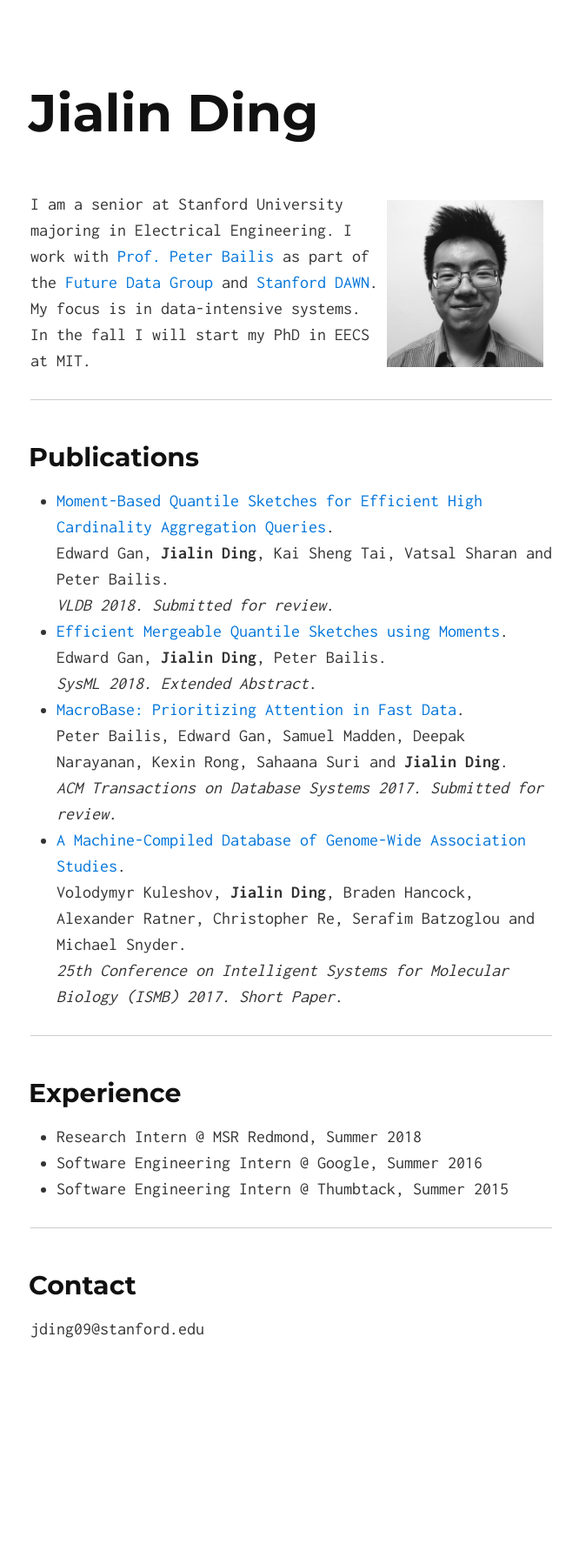
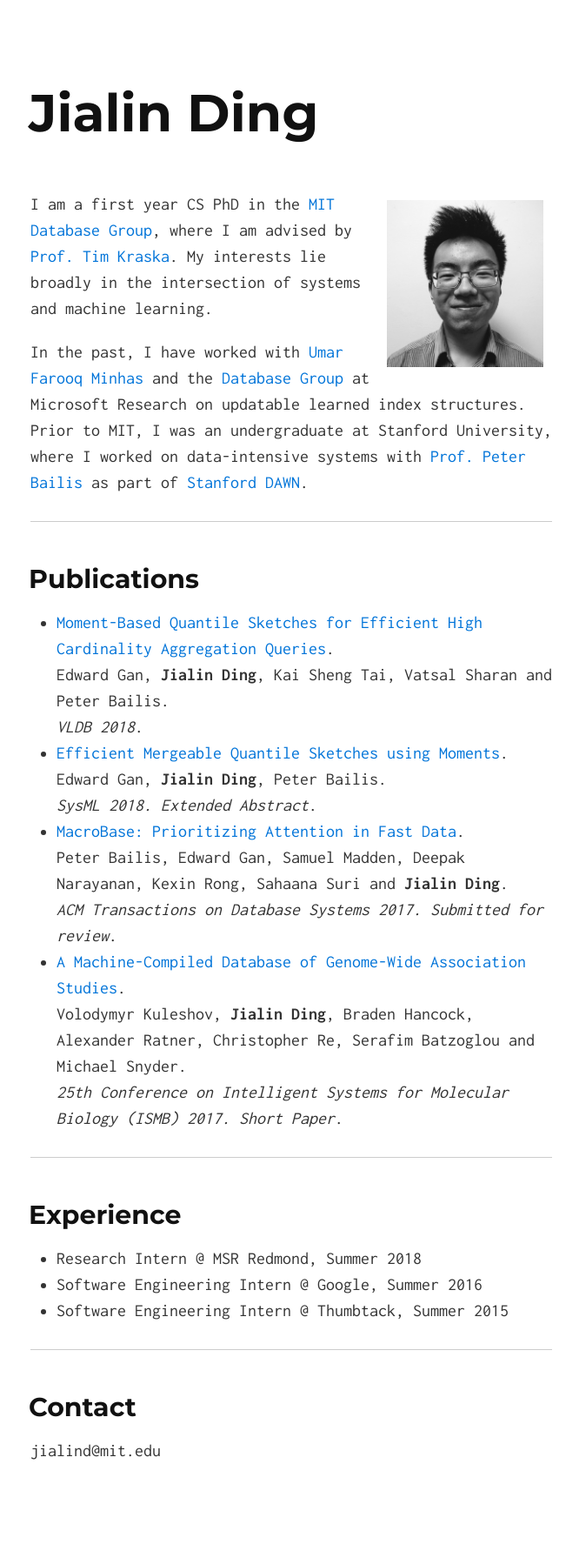
Before and after one commit to jialinding/jialinding.github.io, a Jekyll site: the page built from index.md, in a window 1280 px wide. Shown: the whole page at 87% size, without its empty margins (305-971 px from the left). Built offline with Jekyll 4.4.1, drawn with Linux system fonts in a browser that asks for light colours; our own code applies the rules of GitHub Pages for plain Markdown files; before the commit the page ends 1643 px from its top, so only the background shows below that.

Commit message:
Changes prior to PhD

```diff
--- a/_config.yml
+++ b/_config.yml
@@ -16,10 +16,8 @@
 title: Jialin Ding
 email: jding09@stanford.edu
 description: >- # this means to ignore newlines until "baseurl:"
-  I am a senior at Stanford University majoring in Electrical Engineering.
-  I work with Prof. Peter Bailis as part of the Future Data Group and Stanford DAWN.
-  My focus is in data-intensive systems.
-  In the fall I will start my PhD in EECS at MIT.
+  I am a first year CS PhD in the MIT Database Group, where I am advised by Prof. Tim Kraska.
+  My interests lie broadly in the intersection of systems and machine learning.
 baseurl: "" # the subpath of your site, e.g. /blog
 url: "" # the base hostname & protocol for your site, e.g. http://example.com
 github_username:  jialinding
--- a/index.md
+++ b/index.md
@@ -6,10 +6,11 @@ layout: default
 <img src="/static/jialin.jpg" alt="Jialin" style="width: 180px; height: 192px; float: right; margin: 10px"/>
 <!-- ![Jialin](/static/jialin.jpg) -->
 
-I am a senior at Stanford University majoring in Electrical Engineering.
-I work with [Prof. Peter Bailis](http://www.bailis.org) as part of the [Future Data Group](http://futuredata.stanford.edu/) and [Stanford DAWN](http://dawn.cs.stanford.edu).
-My focus is in data-intensive systems.
-In the fall I will start my PhD in EECS at MIT.
+I am a first year CS PhD in the [MIT Database Group](http://db.csail.mit.edu/), where I am advised by [Prof. Tim Kraska](http://people.csail.mit.edu/kraska/).
+My interests lie broadly in the intersection of systems and machine learning.
+
+In the past, I have worked with [Umar Farooq Minhas](https://www.microsoft.com/en-us/research/people/ufminhas/) and the [Database Group](https://www.microsoft.com/en-us/research/group/database/) at Microsoft Research on updatable learned index structures.
+Prior to MIT, I was an undergraduate at Stanford University, where I worked on data-intensive systems with [Prof. Peter Bailis](http://www.bailis.org) as part of [Stanford DAWN](http://dawn.cs.stanford.edu).
 
 ---
 
@@ -17,7 +18,7 @@ In the fall I will start my PhD in EECS at MIT.
 
 - [Moment-Based Quantile Sketches for Efficient High Cardinality Aggregation Queries](https://arxiv.org/pdf/1803.01969.pdf). <br>
 Edward Gan, **Jialin Ding**, Kai Sheng Tai, Vatsal Sharan and Peter Bailis. <br>
-*VLDB 2018. Submitted for review*.
+*VLDB 2018*.
 - [Efficient Mergeable Quantile Sketches using Moments](http://dawn.cs.stanford.edu/pubs/gan2018emerge.pdf). <br>
 Edward Gan, **Jialin Ding**, Peter Bailis. <br>
 *SysML 2018. Extended Abstract*.
@@ -40,4 +41,4 @@ ___
 
 ## Contact
 
-jding09@stanford.edu
+jialind@mit.edu
```
